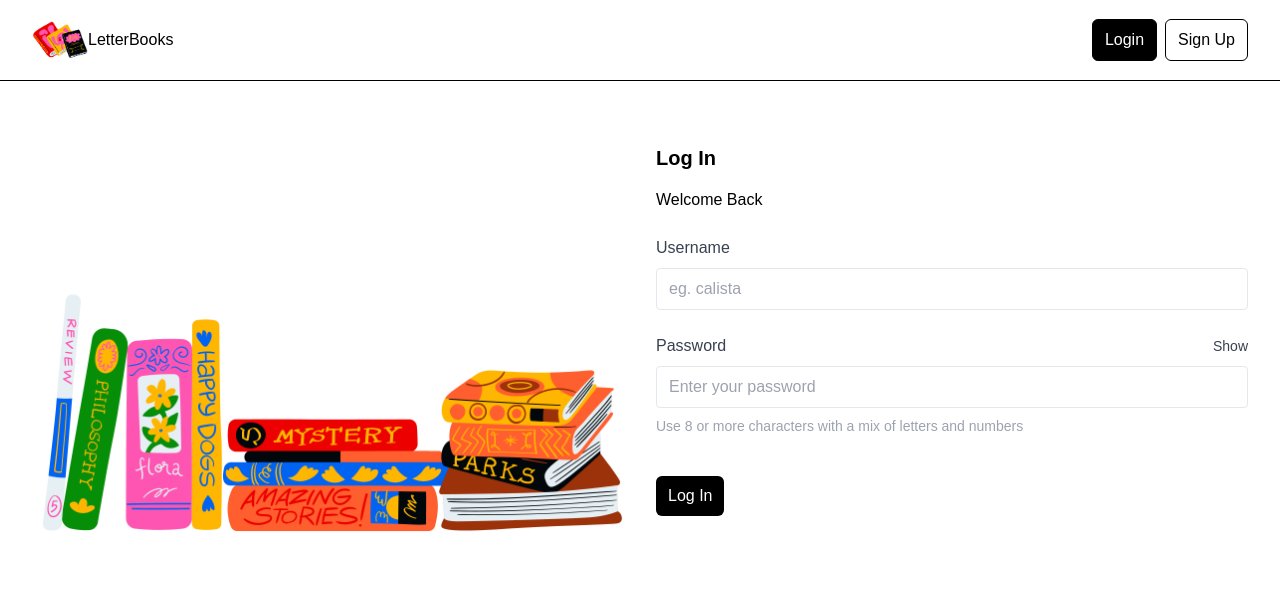
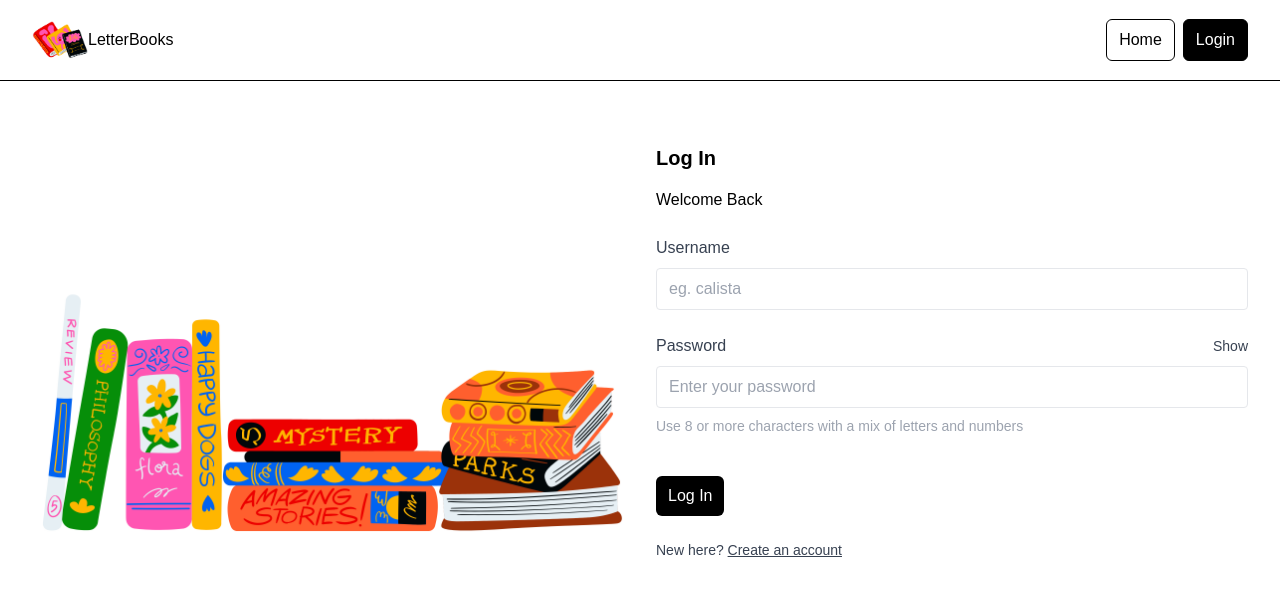
Before and after one commit to adirasayidina/letterbooks-fe, a Vue app: page /auth/login in a window 1280 px wide. Shown: the top 596 px of the page. Built offline with nearby package versions, Linux system fonts and the light colour scheme.

Commit message:
cont auth feature

```diff
--- a/package.json
+++ b/package.json
@@ -15,6 +15,7 @@
     "@tailwindcss/cli": "^4.1.13",
     "axios": "^1.12.1",
     "json-server": "^1.0.0-beta.3",
+    "pinia": "^3.0.3",
     "primeicons": "^7.0.0",
     "vue": "^3.5.18",
     "vue-router": "^4.5.1",
--- a/src/components/AuthForm.vue
+++ b/src/components/AuthForm.vue
@@ -2,10 +2,15 @@
 import { RouterLink } from 'vue-router';
 import { reactive, defineProps, onMounted, ref } from 'vue';
 import axios from 'axios';
+import { useToast } from 'vue-toastification';
+import { useAuthStore } from '@/stores/auth';
 
-defineProps({
+const authStore = useAuthStore()
+const toast = useToast();
+
+const props = defineProps({
     type: String
-});
+})
 
 const user = reactive({
     username: '',
@@ -17,6 +22,41 @@ const errors = reactive({
 })
 
 const showPassword = ref(false)
+
+const handleSubmit = async () => {
+    const theUser = {
+        username: user.username,
+        password: user.password
+    }
+
+    if (props.type === 'login') {
+        console.log("login")
+        try {
+            const response = await axios.post('/api/auth/login', theUser);
+            toast.success('Log in success');
+            console.log(response)
+            authStore.setAccessKey(response.data.access_token)
+
+        } catch (error) {
+            console.error('Error log in', error);
+            const errDetail = error.response?.data?.detail || 'Login failed. Please try again.';
+            toast.error(errDetail);
+        }
+    } else {
+        console.log("signup")
+        try {
+            const response = await axios.post('/api/auth/signup', theUser);
+            toast.success('Sign up success');
+            console.log(response)
+            authStore.setAccessKey(response.data.access_token)
+
+        } catch (error) {
+            console.error('Error sign up', error);
+            const errDetail = error.response?.data?.detail || 'Sign up failed. Please try again.';
+            toast.error(errDetail);
+        }
+    }
+};
 
 const validateUsername = () => {
     const regex = /^[a-zA-Z0-9_]*$/
@@ -77,7 +117,22 @@ const validateUsername = () => {
     <br />
 
     <!-- button -->
-    <button type="submit" class="w-50 bg-black text-white py-2 px-3 rounded-md hover:bg-gray-800 transition">
+    <button @click="handleSubmit" type="submit"
+        class="w-50 bg-black text-white py-2 px-3 rounded-md hover:bg-gray-800 transition">
         {{ type === 'login' ? 'Log In' : 'Sign Up' }}
     </button>
+    <br />
+    <br />
+    <div v-if="type === 'login'">
+        <p class="text-sm text-gray-700">
+            New here? <RouterLink to="/auth/signup" class="underline hover:text-gray-400">Create an account
+            </RouterLink>
+        </p>
+    </div>
+    <div v-if="type === 'signup'">
+        <p class="text-sm text-gray-700">
+            Already have an account? <RouterLink to="/auth/login" class="underline hover:text-gray-400">Log in
+            </RouterLink>
+        </p>
+    </div>
 </template>
--- a/src/components/Navbar.vue
+++ b/src/components/Navbar.vue
@@ -26,13 +26,13 @@ const isActiveLink = (routePath) => {
 
                 <!-- Right Column: Buttons -->
                 <div class="flex space-x-2">
-                    <RouterLink to="/auth/login" :class="[isActiveLink('/auth/login') ? 'bg-black text-white' : 'hover:bg-gray-400 hover:text-white text-black',
+                    <RouterLink to="/" :class="[isActiveLink('/') ? 'bg-black text-white' : 'hover:bg-gray-400 hover:text-white text-black',
+                        'px-3', 'py-2', 'rounded-md', 'border border-black']">
+                        Home
+                    </RouterLink>
+                    <RouterLink to="/auth/login" :class="[isActiveLink('/auth/login') | isActiveLink('/auth/signup') ? 'bg-black text-white' : 'hover:bg-gray-400 hover:text-white text-black',
                         'px-3', 'py-2', 'rounded-md', 'border border-black']">
                         Login
-                    </RouterLink>
-                    <RouterLink to="/auth/signup" :class="[isActiveLink('/auth/signup') ? 'bg-black text-white' : 'hover:bg-gray-400 hover:text-white text-black',
-                        'px-3', 'py-2', 'rounded-md', 'border border-black']">
-                        Sign Up
                     </RouterLink>
                 </div>
 
--- a/src/main.js
+++ b/src/main.js
@@ -3,12 +3,13 @@ import 'primeicons/primeicons.css'
 import router from './router';
 import Toast from 'vue-toastification';
 import 'vue-toastification/dist/index.css'
-
+import { createPinia } from 'pinia';
 import { createApp } from 'vue'
 import App from './App.vue'
 
 const app = createApp(App)
 
+app.use(createPinia())
 app.use(router);
 app.use(Toast);
 
--- /dev/null
+++ b/src/stores/auth.js
@@ -0,0 +1,20 @@
+import { defineStore } from 'pinia'
+
+export const useAuthStore = defineStore('auth', {
+  state: () => ({
+    accessKey: localStorage.getItem('accessKey') || null
+  }),
+  actions: {
+    setAccessKey(key) {
+      this.accessKey = key
+      localStorage.setItem('accessKey', key) // persist in browser
+    },
+    clearAccessKey() {
+      this.accessKey = null
+      localStorage.removeItem('accessKey')
+    },
+    isLoggedIn() {
+      return !!this.accessKey
+    }
+  }
+})
--- a/vite.config.js
+++ b/vite.config.js
@@ -17,9 +17,9 @@ export default defineConfig({
       '/api': {
         target: 'http://localhost:8081',
         changeOrigin: true,
-        rewrite: (path) => path.replace(/^\/api/, '')
-      }
-    }
+        rewrite: (path) => path.replace(/^\/api/, ''),
+      },
+    },
   },
   css: {
     postcss: {
```
Also changed, not shown: 1 other file (tests, documents, lock files or other folders).
